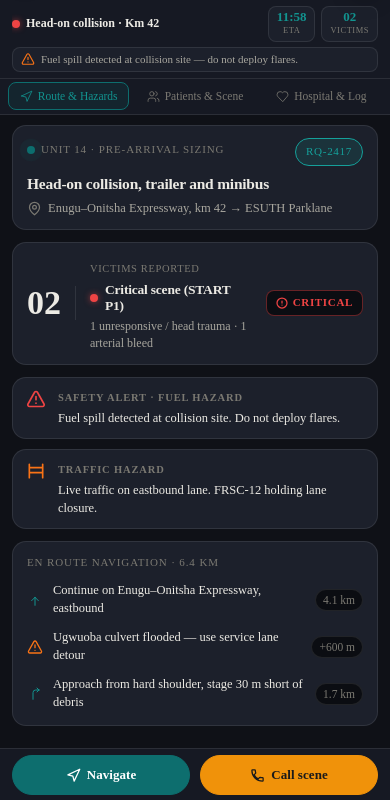
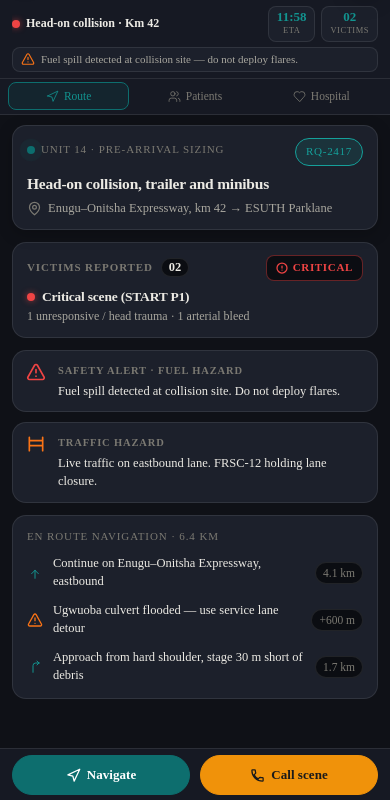
Before and after one commit to Somachukwu/ResQ, a Flask app: page /responder in a window 390 px wide. Shown: the part 44-844 px from the top of the page. Run offline with Flask 3, Linux system fonts and the light colour scheme.

Commit message:
UI refinement: 1-word mobile pane captions, victim count on top beside caption, single tick on acknowledge brief, and fixed top card in left pane

```diff
--- a/frontend/static/css/responder.css
+++ b/frontend/static/css/responder.css
@@ -286,8 +286,16 @@ body.responder {
   gap: 6px;
 }
 
-/* --- Incident Header Card & ETA Layout (Requirement 4 & Text Size Req 1) --- */
-.r-card--incident {
+/* --- Incident Header Card & ETA Layout (Fixed on Top — Requirement 4) --- */
+.r-pane--navigation {
+  position: relative;
+}
+.r-pane--navigation .r-card--incident {
+  position: sticky;
+  top: 0;
+  z-index: 20;
+  background: var(--surface-2);
+  box-shadow: 0 4px 16px rgba(0, 0, 0, 0.22);
   padding: 12px 14px;
   display: flex;
   flex-direction: column;
@@ -366,38 +374,52 @@ body.responder {
   line-height: 1;
 }
 
-/* --- Victim Counter Matrix --- */
+/* --- Victim Counter Matrix / Report Card (Requirement 2) --- */
 .victim-counter-card {
   display: flex;
-  align-items: center;
-  gap: 14px;
+  flex-direction: column;
+  gap: 8px;
   padding: 12px 14px;
 }
-.victim-big-num {
-  font-size: 34px;
+.victim-counter-top {
+  display: flex;
+  align-items: center;
+  justify-content: space-between;
+  gap: 10px;
+}
+.victim-caption-row {
+  display: flex;
+  align-items: center;
+  gap: 8px;
+}
+.victim-counter-label {
+  font-size: 11px;
+  letter-spacing: 0.08em;
+  text-transform: uppercase;
+  color: var(--text-3);
+  font-weight: 600;
+}
+.victim-count-badge {
+  font-size: 12.5px;
   font-weight: 700;
-  line-height: 1;
   font-variant-numeric: tabular-nums;
   color: var(--text);
-  padding-right: 14px;
-  border-right: 1px solid var(--line);
+  padding: 1px 7px;
+  border-radius: var(--r-pill);
+  background: var(--surface-sunk);
+  border: 1px solid var(--line);
+  line-height: 1.2;
 }
 .victim-counter-details {
-  flex: 1;
-  min-width: 0;
-}
-.victim-counter-label {
-  font-size: 10.5px;
-  letter-spacing: 0.06em;
-  text-transform: uppercase;
-  color: var(--text-3);
-  font-weight: 500;
+  display: flex;
+  flex-direction: column;
+  gap: 3px;
 }
 .victim-counter-status {
   font-size: 13.5px;
   font-weight: 600;
   color: var(--text);
-  margin: 2px 0 0 0;
+  margin: 0;
   display: flex;
   align-items: center;
   gap: 7px;
@@ -405,7 +427,6 @@ body.responder {
 .victim-counter-sub {
   font-size: 12px;
   color: var(--text-2);
-  margin-top: 3px;
   line-height: 1.4;
   display: block;
 }
--- a/frontend/static/js/responder.js
+++ b/frontend/static/js/responder.js
@@ -62,7 +62,7 @@ if (el.ackBtn) {
     isAcked = !isAcked;
     if (isAcked) {
       el.ackBtn.classList.add("is-acked");
-      if (el.ackText) el.ackText.textContent = "✓ Brief acknowledged";
+      if (el.ackText) el.ackText.textContent = "Brief acknowledged";
       logLine("Brief acknowledged by Unit 14", "Dispatch notified via telemetry");
       radioElapsed = 0;
       if (navigator.vibrate) navigator.vibrate([30, 50, 30]);
--- a/frontend/templates/responder/scene_brief.html
+++ b/frontend/templates/responder/scene_brief.html
@@ -98,19 +98,19 @@
         </div>
       </div>
 
-      <!-- MOBILE SEGMENTED COCKPIT SWITCHER (≤ 860px) -->
+      <!-- MOBILE SEGMENTED COCKPIT SWITCHER (≤ 860px) — 1-word captions (Requirement 1) -->
       <nav class="mobile-responder-nav" role="tablist" aria-label="Responder cockpit views">
         <button class="m-nav-tab is-active" data-tab="route" type="button" role="tab" aria-selected="true">
           <svg width="13" height="13" viewBox="0 0 24 24" fill="none" stroke="currentColor" stroke-width="1.5" stroke-linecap="round" stroke-linejoin="round"><polygon points="3 11 22 2 13 21 11 13 3 11"/></svg>
-          <span>Route &amp; Hazards</span>
+          <span>Route</span>
         </button>
         <button class="m-nav-tab" data-tab="patients" type="button" role="tab" aria-selected="false">
           <svg width="13" height="13" viewBox="0 0 24 24" fill="none" stroke="currentColor" stroke-width="1.5" stroke-linecap="round" stroke-linejoin="round"><path d="M16 21v-2a4 4 0 0 0-4-4H6a4 4 0 0 0-4 4v2"/><circle cx="9" cy="7" r="4"/><path d="M22 21v-2a4 4 0 0 0-3-3.87"/><path d="M16 3.13a4 4 0 0 1 0 7.75"/></svg>
-          <span>Patients &amp; Scene</span>
+          <span>Patients</span>
         </button>
         <button class="m-nav-tab" data-tab="hospital" type="button" role="tab" aria-selected="false">
           <svg width="13" height="13" viewBox="0 0 24 24" fill="none" stroke="currentColor" stroke-width="1.5" stroke-linecap="round" stroke-linejoin="round"><path d="M19 14c1.49-1.46 3-3.21 3-5.5A5.5 5.5 0 0 0 16.5 3c-1.76 0-3 .5-4.5 2-1.5-1.5-2.74-2-4.5-2A5.5 5.5 0 0 0 2 8.5c0 2.3 1.5 4.05 3 5.5l7 7Z"/></svg>
-          <span>Hospital &amp; Log</span>
+          <span>Hospital</span>
         </button>
       </nav>
 
@@ -118,7 +118,7 @@
       <main class="responder-workspace" id="responderWorkspace" data-active-tab="route">
         <!-- PANE 1: TACTICAL ROUTE & SCENE SIZING (Left Cockpit Column) -->
         <section class="r-pane r-pane--navigation" id="paneNavigation" aria-label="Navigation and scene alerts">
-          <!-- Incident Header Card with prominent, well-arranged ETA (Requirement 4) -->
+          <!-- Incident Header Card with prominent, well-arranged ETA (Fixed on top — Requirement 4) -->
           <div class="r-card r-card--incident">
             <div class="r-card__top">
               <span class="eyebrow"><span class="pulse pulse--teal" aria-hidden="true"></span> Unit 14 · Pre-arrival sizing</span>
@@ -140,20 +140,24 @@
             </div>
           </div>
 
-          <!-- Victim Triage Matrix (Neutral card with condition dot) -->
+          <!-- Victim Triage Matrix / Victim Report Card (Number on top beside caption — Requirement 2) -->
           <div class="victim-counter-card">
-            <div class="victim-big-num">02</div>
+            <div class="victim-counter-top">
+              <div class="victim-caption-row">
+                <span class="victim-counter-label">Victims reported</span>
+                <span class="victim-count-badge">02</span>
+              </div>
+              <span class="crit-badge crit-badge--red">
+                <svg class="crit-icon crit-icon--red" width="12" height="12" viewBox="0 0 24 24" fill="none" stroke="currentColor" stroke-width="2.5" stroke-linecap="round" stroke-linejoin="round"><circle cx="12" cy="12" r="10"/><line x1="12" y1="8" x2="12" y2="12"/><line x1="12" y1="16" x2="12.01" y2="16"/></svg>
+                Critical
+              </span>
+            </div>
             <div class="victim-counter-details">
-              <span class="victim-counter-label">Victims reported</span>
               <h2 class="victim-counter-status">
                 <span class="cond-dot cond-dot--red"></span> Critical scene (START P1)
               </h2>
               <span class="victim-counter-sub">1 unresponsive / head trauma · 1 arterial bleed</span>
             </div>
-            <span class="crit-badge crit-badge--red">
-              <svg class="crit-icon crit-icon--red" width="12" height="12" viewBox="0 0 24 24" fill="none" stroke="currentColor" stroke-width="2.5" stroke-linecap="round" stroke-linejoin="round"><circle cx="12" cy="12" r="10"/><line x1="12" y1="8" x2="12" y2="12"/><line x1="12" y1="16" x2="12.01" y2="16"/></svg>
-              Critical
-            </span>
           </div>
 
           <!-- Safety Alerts (Clean neutral cards with dedicated colored critical icons) -->
```
Also changed, not shown: frontend/static/css/dispatcher.css (+8 -0 lines), frontend/templates/dispatcher/dashboard.html (+4 -4 lines).
